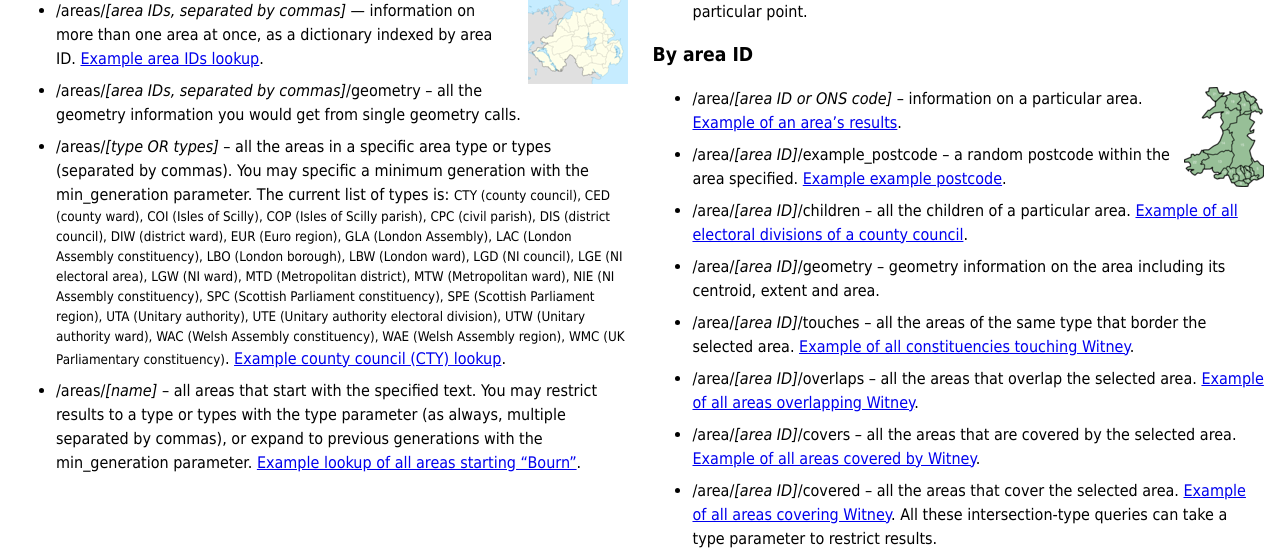
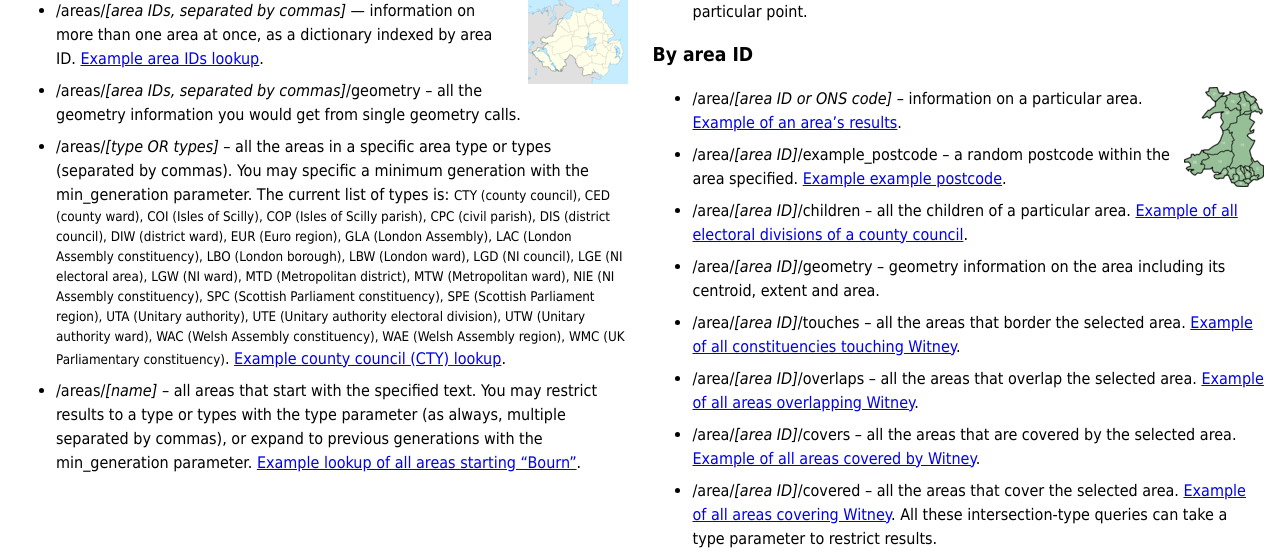
Before and after one commit to mysociety/mapit, a Django app: template pylib/mapit/templates/index.html in a window 1280 px wide. Shown: the part 958-1513 px from the top of the page. Run offline with Django 3.2, Linux system fonts and the light colour scheme; the template is opened without the code that fills it, so the values that code supplies are empty.

Commit message:
Don't restrict touches unless someone wants it to be.

```diff
--- a/pylib/mapit/areas/views.py
+++ b/pylib/mapit/areas/views.py
@@ -288,8 +288,6 @@ def area_intersect(type, title, request, area_id, format):
         'generation_low__lte': generation,
         'generation_high__gte': generation,
     }
-    if type == 'touches':
-        args['type'] = area.type
 
     type = request.REQUEST.get('type', '')
     if ',' in type:
--- a/pylib/mapit/templates/index.html
+++ b/pylib/mapit/templates/index.html
@@ -140,7 +140,7 @@ bounding boxes cover the particular point.
 
 <li>/area/<i>[area ID]</i>/geometry &ndash; geometry information on the area including its centroid, extent and area.
 
-<li>/area/<i>[area ID]</i>/touches &ndash; all the areas of the same type that border the selected area.
+<li>/area/<i>[area ID]</i>/touches &ndash; all the areas that border the selected area.
 <a href="/area/65622/touches.html">Example of all constituencies touching Witney</a>.
 
 <li>/area/<i>[area ID]</i>/overlaps &ndash; all the areas that overlap the selected area.
```
